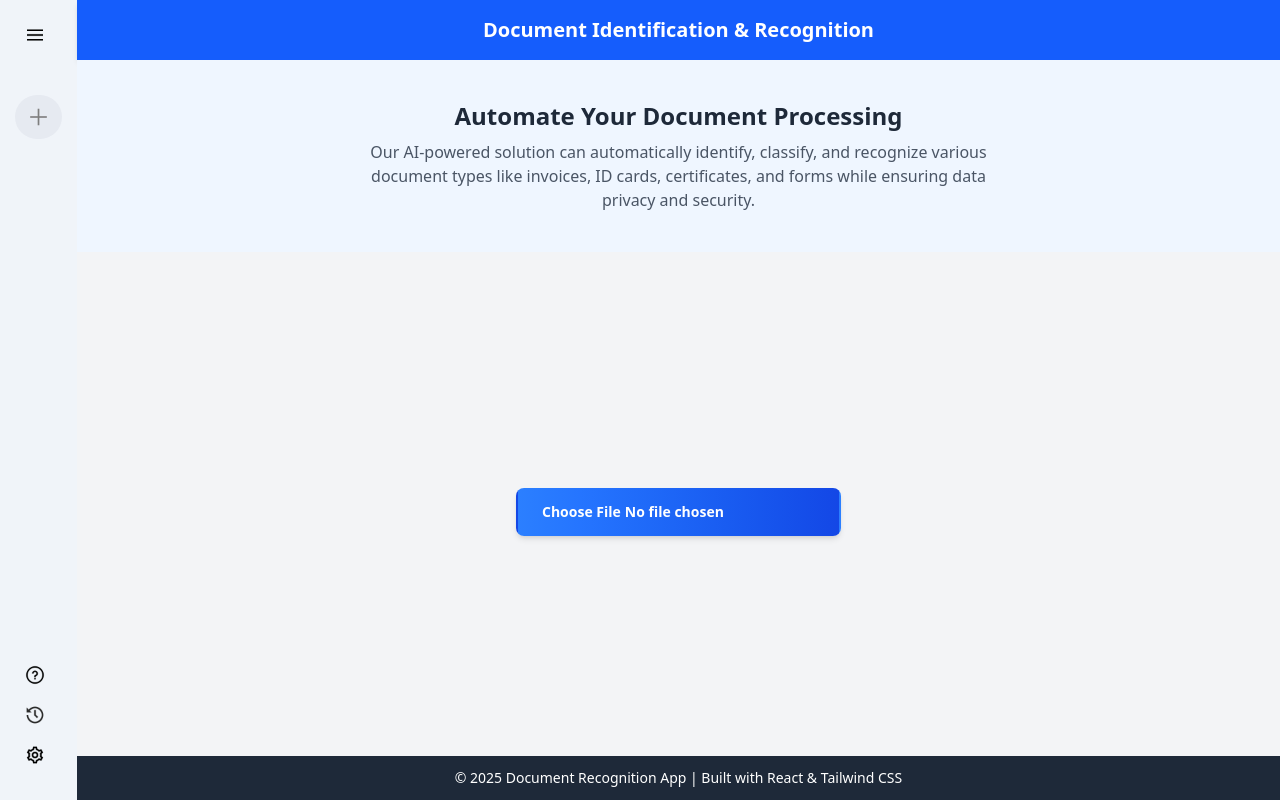
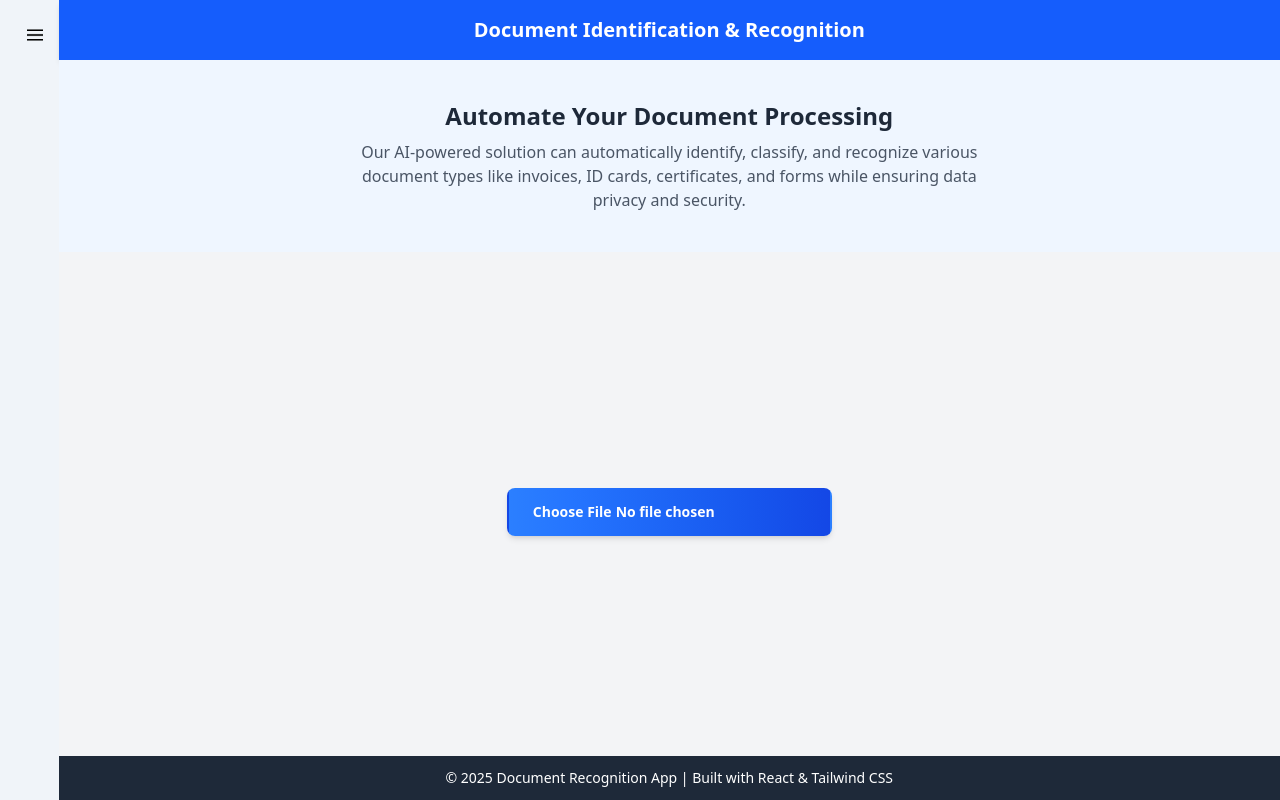
Before and after one commit to princethakarar/Document-Identification-System, a React (Vite) app: page / in a window 1280 px wide. Built offline with nearby package versions, Linux system fonts and the light colour scheme.

Commit message:
on click chat switch also done

```diff
--- a/src/App.jsx
+++ b/src/App.jsx
@@ -6,6 +6,7 @@ import { Context } from "./context/Context";
 function App() {
   const [imageData, setImageData] = useState(null);
   const { onSent, response } = useContext(Context);
+  const [responseText, setResponseText] = useState(null);
   const [prevPrompts, setPrevPrompts] = useState([]); // Store previous responses
 
   // Function to remove HTML tags
@@ -29,11 +30,12 @@ function App() {
     reader.readAsDataURL(file);
   };
 
-  // Store response when a new one arrives, stripping HTML tags
+  // Store response when a new one arrives
   useEffect(() => {
     if (response) {
-      const cleanResponse = stripHtmlTags(response);
-      setPrevPrompts((prev) => [cleanResponse, ...prev.slice(0, 9)]); // Keep only last 10 entries
+      setResponseText(response); // ✅ Keep HTML content for App.jsx
+      const cleanResponse = stripHtmlTags(response); // ❌ Remove HTML for Sidebar.jsx
+      setPrevPrompts((prev) => [{ text: cleanResponse, image: imageData }, ...prev.slice(0, 9)]);
     }
   }, [response]);
 
@@ -73,10 +75,10 @@ function App() {
               focus:outline-none focus:ring-2 focus:ring-blue-400 focus:ring-offset-2"
           />
 
-          {response && (
+          {responseText && (
             <div
               className="mt-4 p-4 bg-white border border-gray-300 rounded-lg text-gray-800 text-sm leading-relaxed shadow-md w-full max-w-lg"
-              dangerouslySetInnerHTML={{ __html: response }}
+              dangerouslySetInnerHTML={{ __html: responseText }} // ✅ Keeps HTML formatting for App.jsx
             ></div>
           )}
         </main>
--- a/src/sidebar/sidebar.jsx
+++ b/src/sidebar/sidebar.jsx
@@ -2,42 +2,28 @@ import React, { useState } from 'react';
 import './sidebar.css';
 import { assets } from '../assets/assets';
 
-const Sidebar = ({ prevPrompts }) => {
+const Sidebar = ({ prevPrompts, onSelectPrompt }) => {
     const [extended, setExtended] = useState(false);
 
     return (
         <div className='sidebar'>
             <div className="top">
                 <img onClick={() => setExtended(prev => !prev)} className="menu" src={assets.menu_icon} alt="menu" />
-                <div className="new-chat">
-                    <img src={assets.plus_icon} alt="new chat" />
-                    {extended ? <p>New Chat</p> : null}
-                </div>
                 {extended && (
                     <div className="recent">
                         <p className="recent-title">Recent</p>
                         {prevPrompts.map((item, index) => (
-                            <div key={index} className="recent-entry">
+                            <div
+                                key={index}
+                                className="recent-entry"
+                                onClick={() => onSelectPrompt(item)} // Pass full item object
+                            >
                                 <img src={assets.message_icon} alt="message" />
-                                <p>{item.slice(0, 20)}...</p>
+                                <p>{item.text.slice(0, 20)}...</p>
                             </div>
                         ))}
                     </div>
                 )}
-            </div>
-            <div className="bottom">
-                <div className="bottom-item recent-entry">
-                    <img src={assets.question_icon} alt="help" />
-                    {extended ? <p>Help</p> : null}
-                </div>
-                <div className="bottom-item recent-entry">
-                    <img src={assets.history_icon} alt="activity" />
-                    {extended ? <p>Activity</p> : null}
-                </div>
-                <div className="bottom-item recent-entry">
-                    <img src={assets.setting_icon} alt="settings" />
-                    {extended ? <p>Settings</p> : null}
-                </div>
             </div>
         </div>
     );
```
